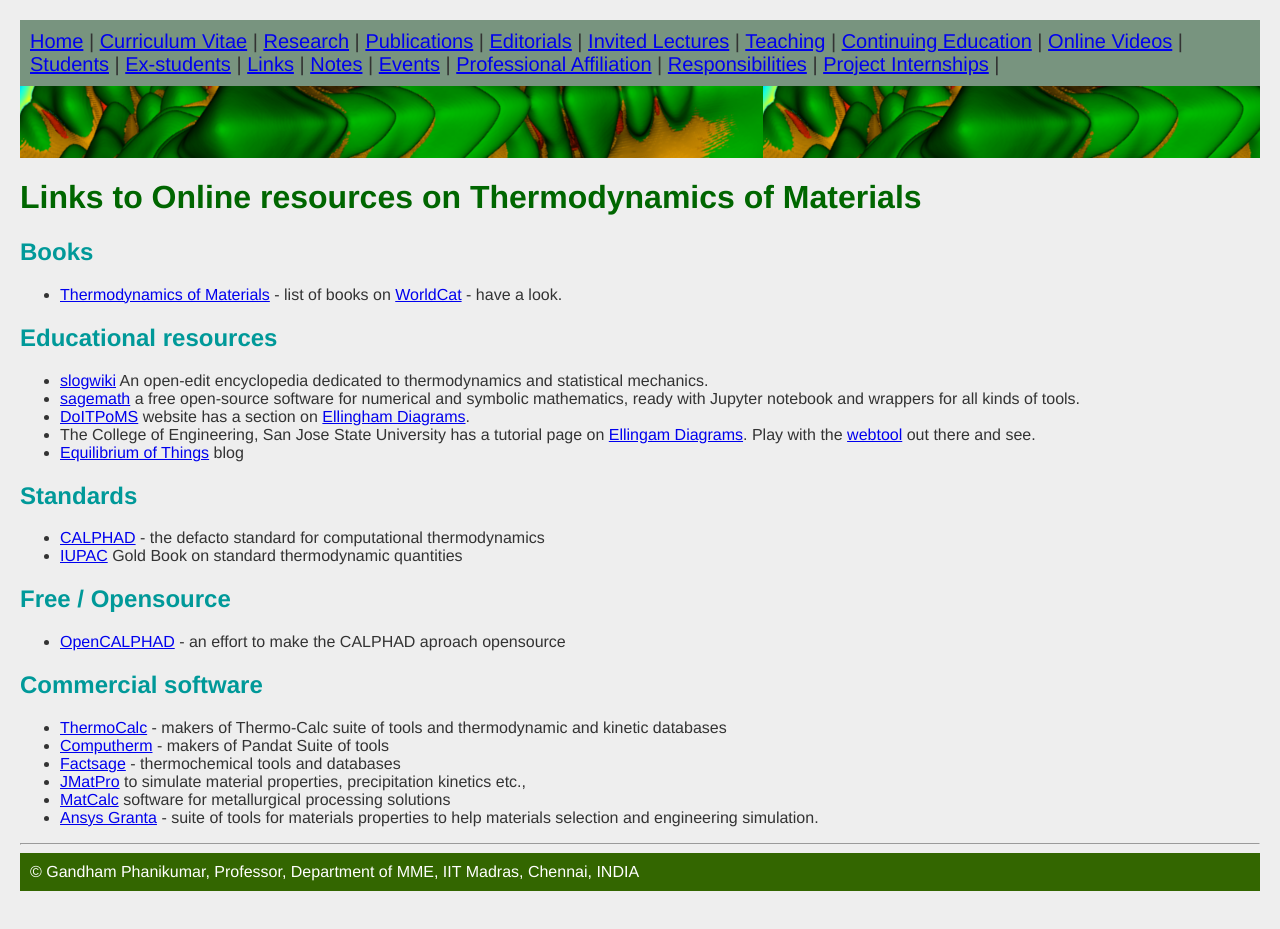
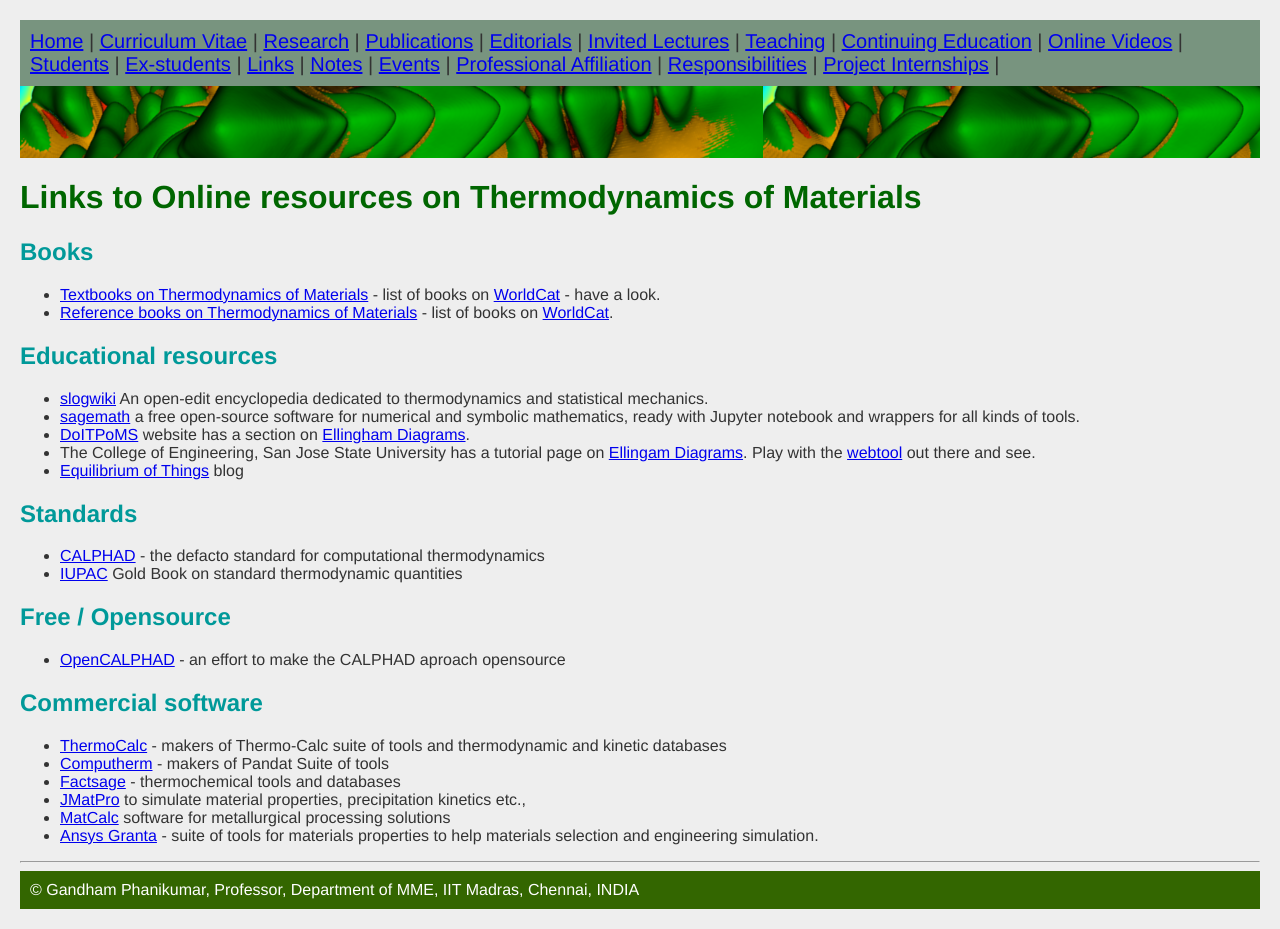
Before and after one commit to gphanikumar/gphanikumar.github.io, a Jekyll site: the page built from _pages/thermod.md, in a window 1280 px wide. Built offline with Jekyll 4.4.1, drawn with Linux system fonts in a browser that asks for light colours.

Commit message:
Added reference books to thermdynamics

```diff
--- a/_pages/thermod.md
+++ b/_pages/thermod.md
@@ -6,7 +6,8 @@ title: Links to Online resources on Thermodynamics of Materials
 # Links to Online resources on Thermodynamics of Materials
 
 ## Books
-  * [Thermodynamics of Materials](https://www.worldcat.org/profiles/gphanikumar/lists/3985955) - list of books on [WorldCat](https://worldcat.org) - have a look.
+  * [Textbooks on Thermodynamics of Materials](https://www.worldcat.org/profiles/gphanikumar/lists/3985955) - list of books on [WorldCat](https://worldcat.org) - have a look.
+  * [Reference books on Thermodynamics of Materials](https://www.worldcat.org/profiles/gphanikumar/lists/3986512) - list of books on [WorldCat](https://worldcat.org).
 
 ## Educational resources
  * [slogwiki](http://www.sklogwiki.org/SklogWiki/index.php/Main_Page) An open-edit encyclopedia dedicated to thermodynamics and statistical mechanics.
```
